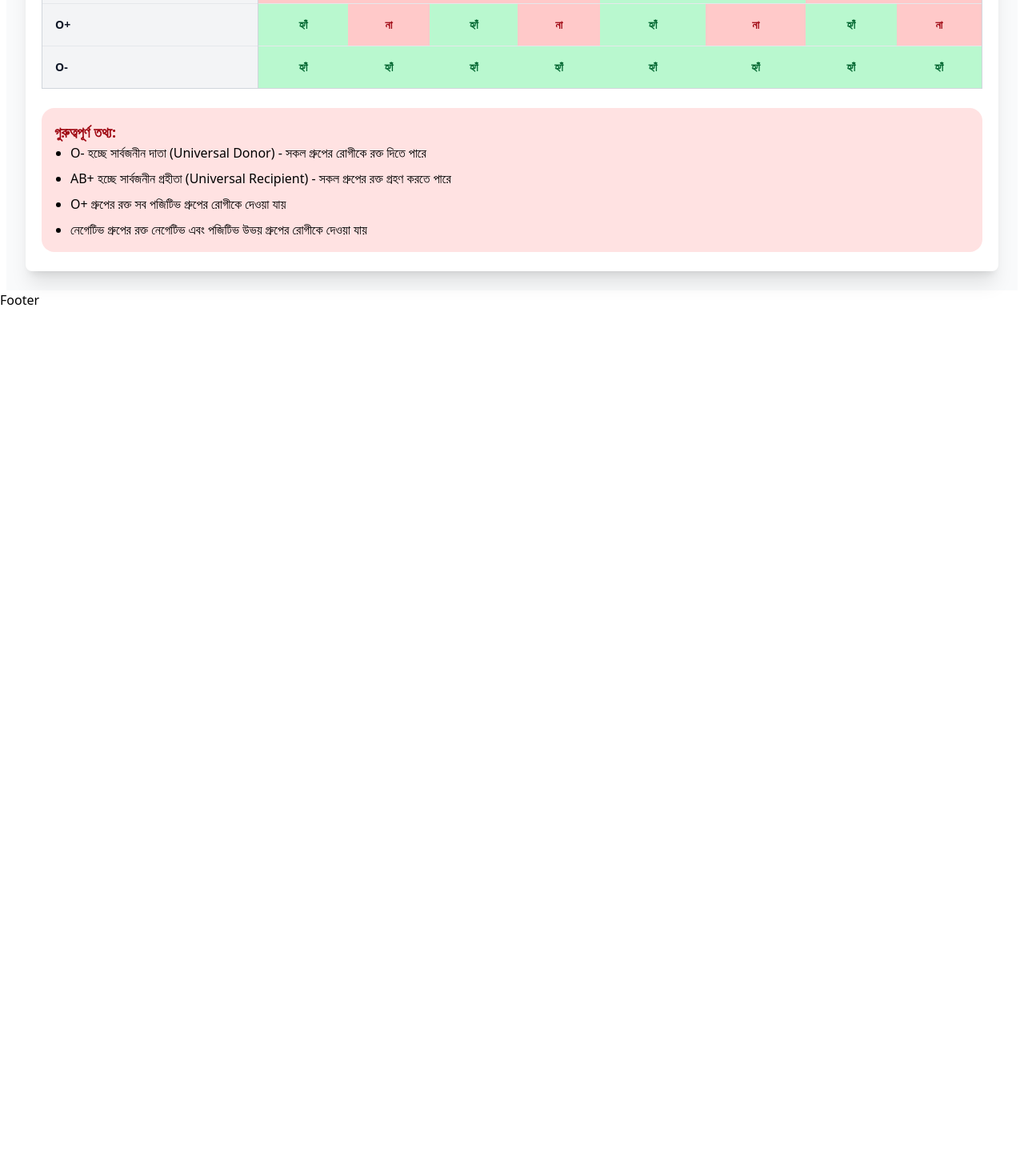
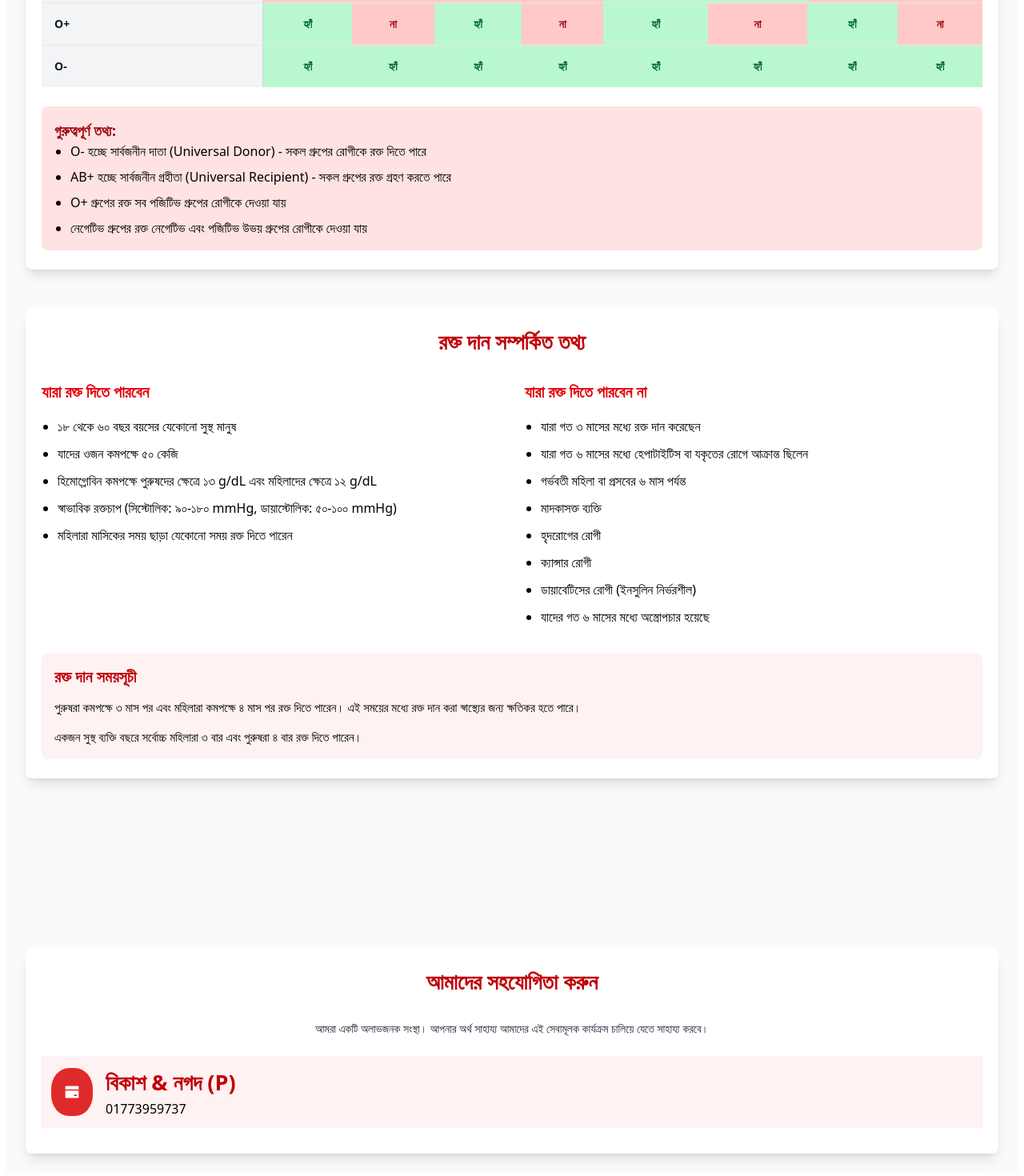
Before and after one commit to abdullah-al-shishir/RoktoLagbe-, a React (Vite) app: page / in a window 1280 px wide. Shown: the part 580-2050 px from the top of the page at 80% size. Before the commit the page ends 967 px from the top, so only its background shows below. Built offline with nearby package versions, Linux system fonts and the light colour scheme.

Commit message:
Components added

```diff
--- a/src/Components/Bloodlist.jsx
+++ b/src/Components/Bloodlist.jsx
@@ -79,7 +79,7 @@ const Bloodlist = () => {
       ? "bg-green-200 text-green-800"
       : "bg-red-200 text-red-800";
   };
-  //   Information
+  // 	Information
   const information = [
     {
       info: " O- হচ্ছে সার্বজনীন দাতা (Universal Donor) - সকল গ্রুপের রোগীকে রক্ত দিতে পারে",
@@ -97,7 +97,7 @@ const Bloodlist = () => {
 
   return (
     <div className="p-2 sm:p-6 bg-gray-50 min-h-screen ">
-      <div className="bg-white shadow-xl rounded-lg px-5 py-6">
+      <div className="bg-white shadow-lg rounded-lg px-5 py-6">
         <h1 className="text-[27px] font-extrabold mb-2 text-red-700 text-center">
           কে কাকে রক্ত দিতে পারবে?
         </h1>
@@ -106,13 +106,14 @@ const Bloodlist = () => {
         </p>
 
         <div className="BloodCompatibilityTable">
-          <div className="overflow-x-auto  border border-gray-300">
+          <div className="overflow-x-auto  border border-gray-300">
             <table className="min-w-full divide-y divide-gray-200">
               <thead className="bg-gray-200">
                 <tr>
                   <th
                     scope="col"
-                    className="px-4 py-3 text-left text-sm font-bold text-gray-700 uppercase tracking-wider whitespace-nowrap sticky left-0 z-10 bg-gray-200 border-r border-gray-300"
+                    // REMOVED 'sticky', 'left-0', and 'z-10' from the Donor TH, but kept the background color
+                    className="px-4 py-3 text-left text-sm font-bold text-gray-700 uppercase tracking-wider bg-gray-200 border-r border-gray-300"
                   >
                     Donor (দাতা)
                   </th>
@@ -120,7 +121,7 @@ const Bloodlist = () => {
                     <th
                       key={group}
                       scope="col"
-                      className="px-4 py-3 text-center text-sm font-bold text-gray-700 uppercase tracking-wider whitespace-nowrap"
+                      className="px-4 py-3 text-center text-sm font-bold text-gray-700 uppercase "
                     >
                       {group}
                     </th>
@@ -131,7 +132,10 @@ const Bloodlist = () => {
               <tbody className="bg-white divide-y divide-gray-200">
                 {compatibilityData.map((donor) => (
                   <tr key={donor.group}>
-                    <td className="px-4 py-4 whitespace-nowrap text-sm font-extrabold text-gray-900 sticky left-0 z-10 bg-gray-100 border-r border-gray-300">
+                    <td
+                      // REMOVED 'sticky left-0 z-10'
+                      className="px-4 py-4 whitespace-nowrap text-sm font-extrabold text-gray-900 bg-gray-100 border-r border-gray-300"
+                    >
                       {donor.group}
                     </td>
 
@@ -151,13 +155,13 @@ const Bloodlist = () => {
             </table>
           </div>
         </div>
-        {/* Information  */}
-        <div className="bg-red-100 p-4 rounded-2xl mt-6">
+        {/* Information 	*/}
+        <div className="bg-red-100 p-4 rounded-lg mt-6">
           <p className="text-red-800 text-lg font-bold">গুরুত্বপূর্ণ তথ্য:</p>
           <ul className="list-disc ml-5 space-y-2">
-            {information.map((infoo) => {
+            {information.map((infoo, index) => {
               return (
-                <div>
+                <div key={index}>
                   <li>{infoo.info}</li>
                 </div>
               );
--- /dev/null
+++ b/src/Components/Help.jsx
@@ -0,0 +1,32 @@
+import React from "react";
+import { RiBankCardFill } from "react-icons/ri";
+
+const Help = () => {
+  return (
+    <div className="p-2 sm:p-6 bg-gray-50 ">
+      <div className="bg-white shadow-lg rounded-lg px-5 py-6 text-center">
+        <h1 className="text-2xl sm:text-[27px] font-extrabold mb-8 text-red-700 ">
+          আমাদের সহযোগিতা করুন
+        </h1>
+        <p className="text-sm text-gray-800">
+          আমরা একটি অলাভজনক সংস্থা। আপনার অর্থ সাহায্য আমাদের এই সেবামূলক
+          কার্যক্রম চালিয়ে যেতে সাহায্য করবে।
+        </p>
+        {/* Bkash and Number */}
+        <div className="flex items-center bg-red-50 mt-6 mb-2 p-3">
+          <div className="bg-[#e02a2a] px-4 py-5 rounded-[43%] ">
+            <RiBankCardFill className="text-white text-xl" />
+          </div>
+          <div className="text-left ml-4">
+            <h1 className="text-lg sm:text-[27px] font-extrabold text-red-700 ">
+              বিকাশ & নগদ (P)
+            </h1>
+            <h1 className="">01773959737</h1>
+          </div>
+        </div>
+      </div>
+    </div>
+  );
+};
+
+export default Help;
--- /dev/null
+++ b/src/Components/Info.jsx
@@ -0,0 +1,87 @@
+import React from "react";
+
+const Info = () => {
+  const infoList = [
+    {
+      title: "যারা রক্ত দিতে পারবেন",
+      infos: [
+        { info: "১৮ থেকে ৬০ বছর বয়সের যেকোনো সুস্থ মানুষ" },
+        { info: "যাদের ওজন কমপক্ষে ৫০ কেজি" },
+        {
+          info: "হিমোগ্লোবিন কমপক্ষে পুরুষদের ক্ষেত্রে ১৩ g/dL এবং মহিলাদের ক্ষেত্রে ১২ g/dL",
+        },
+        {
+          info: "স্বাভাবিক রক্তচাপ (সিস্টোলিক: ৯০-১৮০ mmHg, ডায়াস্টোলিক: ৫০-১০০ mmHg)",
+        },
+        { info: "মহিলারা মাসিকের সময় ছাড়া যেকোনো সময় রক্ত দিতে পারেন" },
+      ],
+    },
+    {
+      title: "যারা রক্ত দিতে পারবেন না",
+      infos: [
+        { info: "যারা গত ৩ মাসের মধ্যে রক্ত দান করেছেন" },
+        {
+          info: "যারা গত ৬ মাসের মধ্যে হেপাটাইটিস বা যকৃতের রোগে আক্রান্ত ছিলেন",
+        },
+        {
+          info: "গর্ভবতী মহিলা বা প্রসবের ৬ মাস পর্যন্ত",
+        },
+        {
+          info: "মাদকাসক্ত ব্যক্তি",
+        },
+        { info: "হৃদরোগের রোগী" },
+        {
+          info: "ক্যান্সার রোগী",
+        },
+        {
+          info: "ডায়াবেটিসের রোগী (ইনসুলিন নির্ভরশীল)",
+        },
+        { info: "যাদের গত ৬ মাসের মধ্যে অস্ত্রোপচার হয়েছে" },
+      ],
+    },
+  ];
+
+  return (
+    <div className="p-2 sm:p-6 bg-gray-50 min-h-screen">
+      <div className="bg-white shadow-lg rounded-lg px-5 py-6">
+        <h1 className="text-2xl sm:text-[27px] font-extrabold mb-8 text-red-700 text-center">
+          রক্ত দান সম্পর্কিত তথ্য
+        </h1>
+
+        {/* Donor Eligibility Sections - Flexed for side-by-side layout on medium screens and up */}
+        <div className="md:flex md:justify-between md:space-x-8">
+          {infoList.map((infoo, index) => (
+            <div key={index} className="md:w-1/2 mb-6 md:mb-0">
+              <h2 className="text-lg sm:text-xl font-semibold mt-0 mb-4 text-red-600">
+                {infoo.title}
+              </h2>
+              <ul className="list-disc ml-5 space-y-2 text-[15px] sm:text-base leading-relaxed">
+                {infoo.infos.map((data, idx) => (
+                  <li key={idx}>{data.info}</li>
+                ))}
+              </ul>
+            </div>
+          ))}
+        </div>
+
+        {/* Blood Donation Schedule Section */}
+        <div className="bg-red-50 p-4 mt-8 rounded-lg">
+          <h2 className="text-xl font-semibold mb-3 text-red-700">
+            রক্ত দান সময়সূচী
+          </h2>
+          <p className="text-[15px] mb-3 leading-relaxed">
+            পুরুষরা কমপক্ষে ৩ মাস পর এবং মহিলারা কমপক্ষে ৪ মাস পর রক্ত দিতে
+            পারেন। এই সময়ের মধ্যে রক্ত দান করা স্বাস্থ্যের জন্য ক্ষতিকর হতে
+            পারে।
+          </p>
+          <p className="text-[15px] leading-relaxed">
+            একজন সুস্থ ব্যক্তি বছরে সর্বোচ্চ মহিলারা ৩ বার এবং পুরুষরা ৪ বার
+            রক্ত দিতে পারেন।
+          </p>
+        </div>
+      </div>
+    </div>
+  );
+};
+
+export default Info;
--- a/src/Pages/Home.jsx
+++ b/src/Pages/Home.jsx
@@ -1,11 +1,15 @@
 import React from "react";
 import Bloodlist from "../Components/Bloodlist";
+import Info from "../Components/Info";
+import Help from "../Components/Help";
 
 const Home = () => {
   return (
     <div className="mx-2">
       Filter
       <Bloodlist />
+      <Info />
+      <Help />
     </div>
   );
 };
--- a/src/Pages/Navbar.jsx
+++ b/src/Pages/Navbar.jsx
@@ -4,7 +4,7 @@ import { FaPeopleRoof } from "react-icons/fa6";
 
 const Navbar = () => {
   return (
-    <div className="bg-[#e02a2a] flex justify-between items-center p-3">
+    <div className="bg-[#e02a2a] flex justify-between items-center p-3 sticky top-0">
       {/*  */}
       <div className="flex text-white items-center">
         <FaDroplet className="text-xl" />
```
